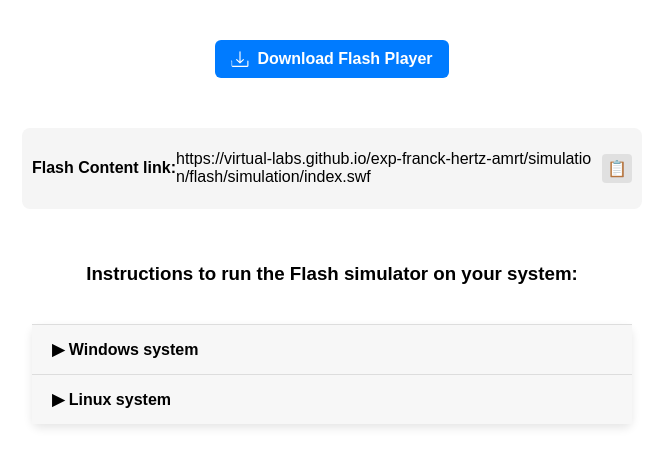
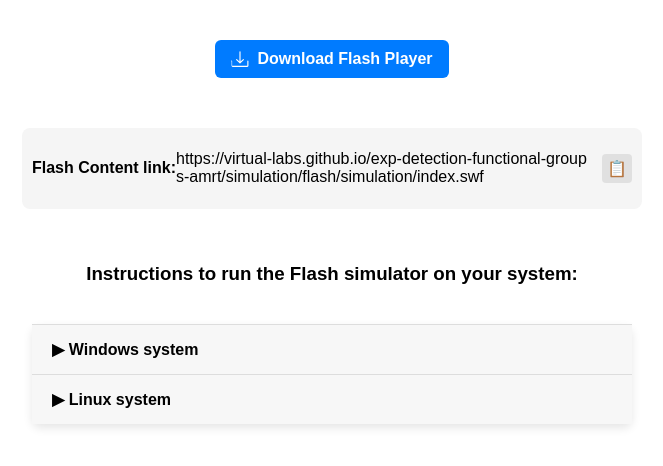
Before and after one commit to virtual-labs/exp-detection-functional-groups-amrt, a plain HTML site: page experiment/simulation/index.html in a window 1280 px wide. Shown: the whole page, without its empty margins (308-971 px from the left). Drawn offline with Linux system fonts and the light colour scheme.

Commit message:
Update index.html

```diff
--- a/experiment/simulation/index.html
+++ b/experiment/simulation/index.html
@@ -21,7 +21,7 @@
 
 	<div class="copy-container">
     <p><h4>Flash Content link: </h4> </p>
-  <span class="link-text" id="copyText">https://virtual-labs.github.io/exp-franck-hertz-amrt/simulation/flash/simulation/index.swf</span>
+  <span class="link-text" id="copyText">https://virtual-labs.github.io/exp-detection-functional-groups-amrt/simulation/flash/simulation/index.swf</span>
   <div class="copy-icon" onclick="copyLink()">
     📋
   </div>
```
